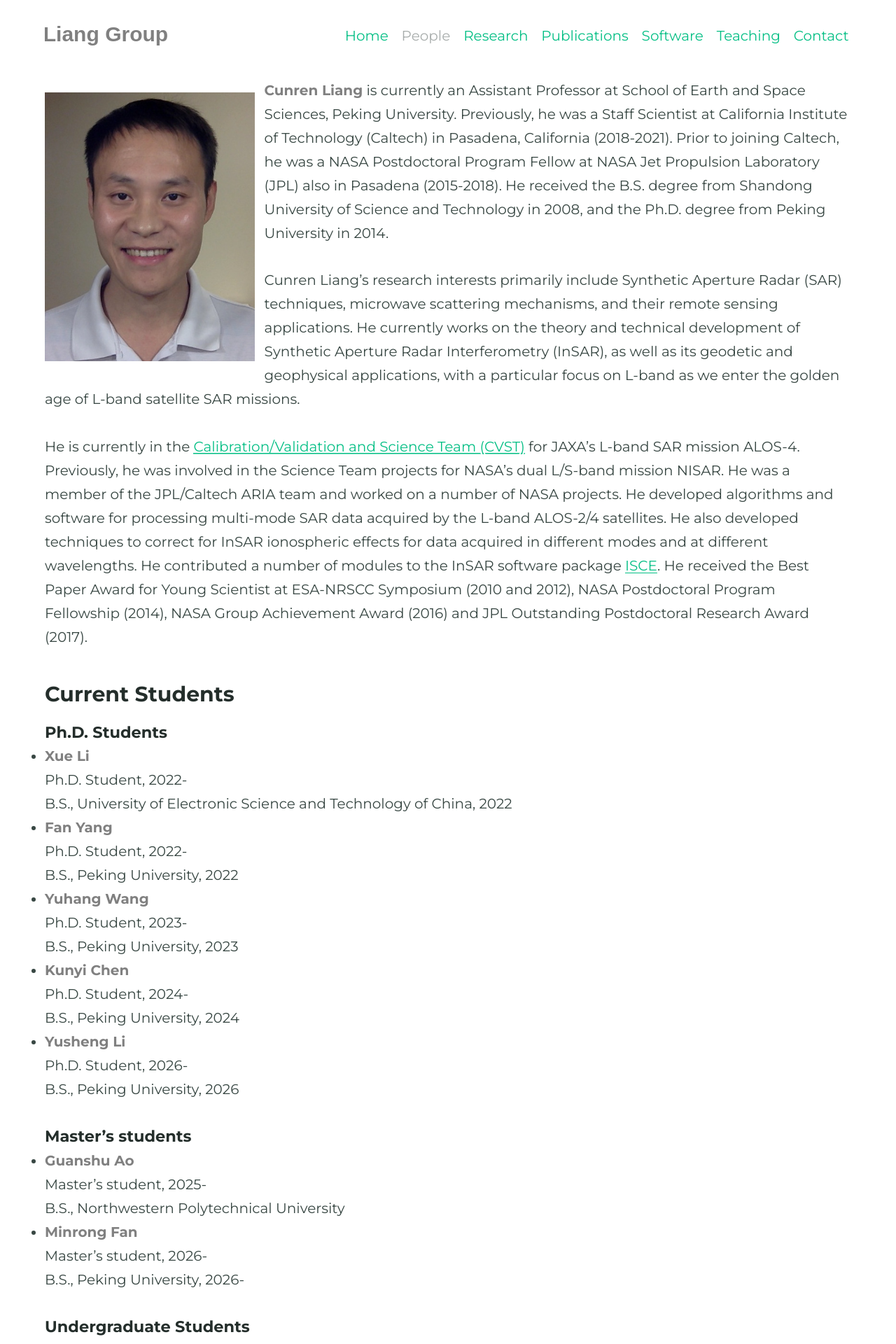
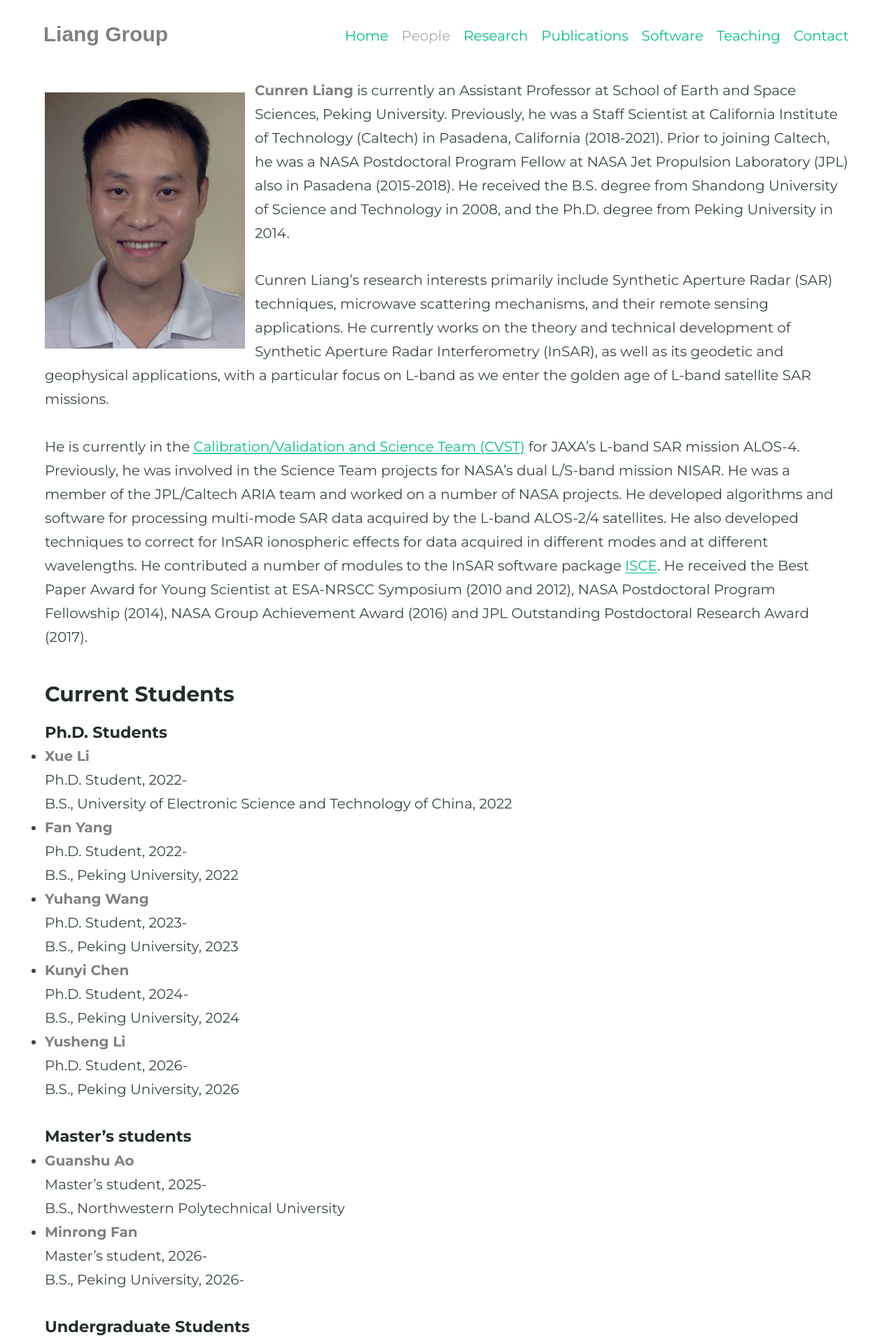
Before and after one commit to CunrenLiang/cunrenliang.github.io, a Jekyll site: the page built from people.md, in a window 1280 px wide. Shown: the top 1920 px of the page at 70% size. Built offline with Jekyll 4.4.1, drawn with Linux system fonts in a browser that asks for light colours; some web fonts are replaced.

Commit message:
Add files via upload

```diff
--- a/_includes/figure.html
+++ b/_includes/figure.html
@@ -1,4 +1,4 @@
-<figure class="figure  figure--{{ include.position | default: 'center' }}">
+<figure class="figure  figure--{{ include.position | default: 'center' }}" style="width: {{ include.width }}px;">
   <img class="image" src="{{ include.image }}" alt="{{ include.alt | default: include.caption }}" {{ include.width ? include.width | prepend: 'width="' | append: '"' }} {{ include.height ? include.height | prepend: 'height="' | append: '"' }}>
   {% if include.caption %}<figcaption class="caption">{{ include.caption }}</figcaption>{% endif %}
 </figure>
```
